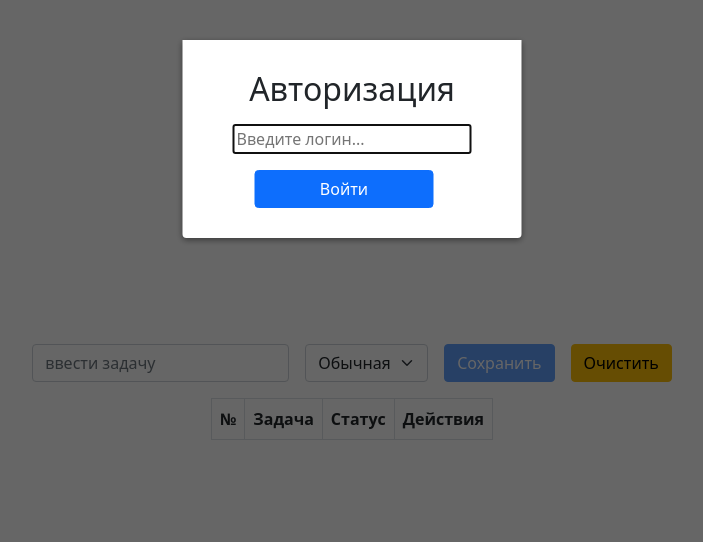
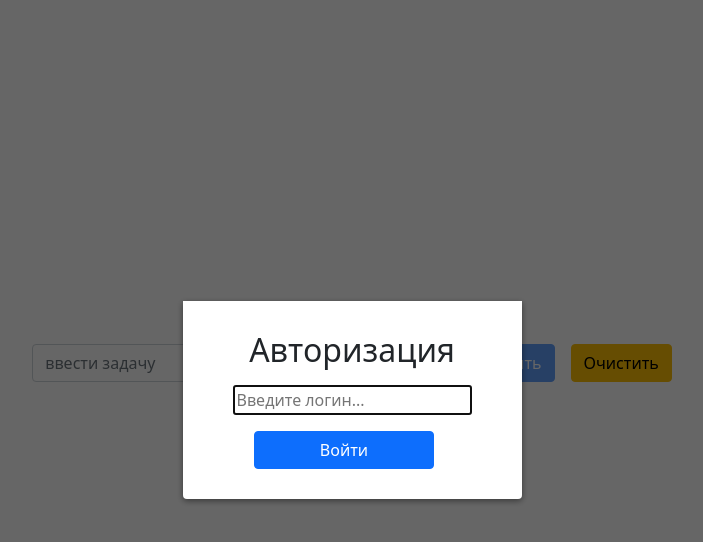
Before and after one commit to emiaesthetic/todo-app, a plain HTML site: page index.html in a window 1280 px wide. Shown: the whole page, without its empty margins (288-991 px from the left). Drawn offline with nearby package versions, Linux system fonts and the light colour scheme.

Commit message:
Fix the modal window to be centered

```diff
--- a/css/styles.css
+++ b/css/styles.css
@@ -20,6 +20,10 @@
   width: 100%;
   height: 100%;
 
+  display: flex;
+  justify-content: center;
+  align-items: center;
+
   background-color: rgba(0, 0, 0, 0.6);
   transition: 0.3s ease-in-out;
   visibility: hidden;
@@ -37,10 +41,7 @@
 }
 
 .form {
-  position: absolute;
-  left: 50%;
-  top: 0;
-  z-index: 2;
+  width: max-content;
   padding: 30px 50px;
   border-bottom-left-radius: 4px;
   border-bottom-right-radius: 4px;
@@ -50,7 +51,6 @@
   box-shadow: 0 2px 6px rgba(0, 0, 0, 0.45);
   opacity: 0;
 
-  transform: translateX(-50%);
   transition-property: top, opacity;
   transition-duration: 0.5s;
   transition-timing-function: ease-in-out;
```
